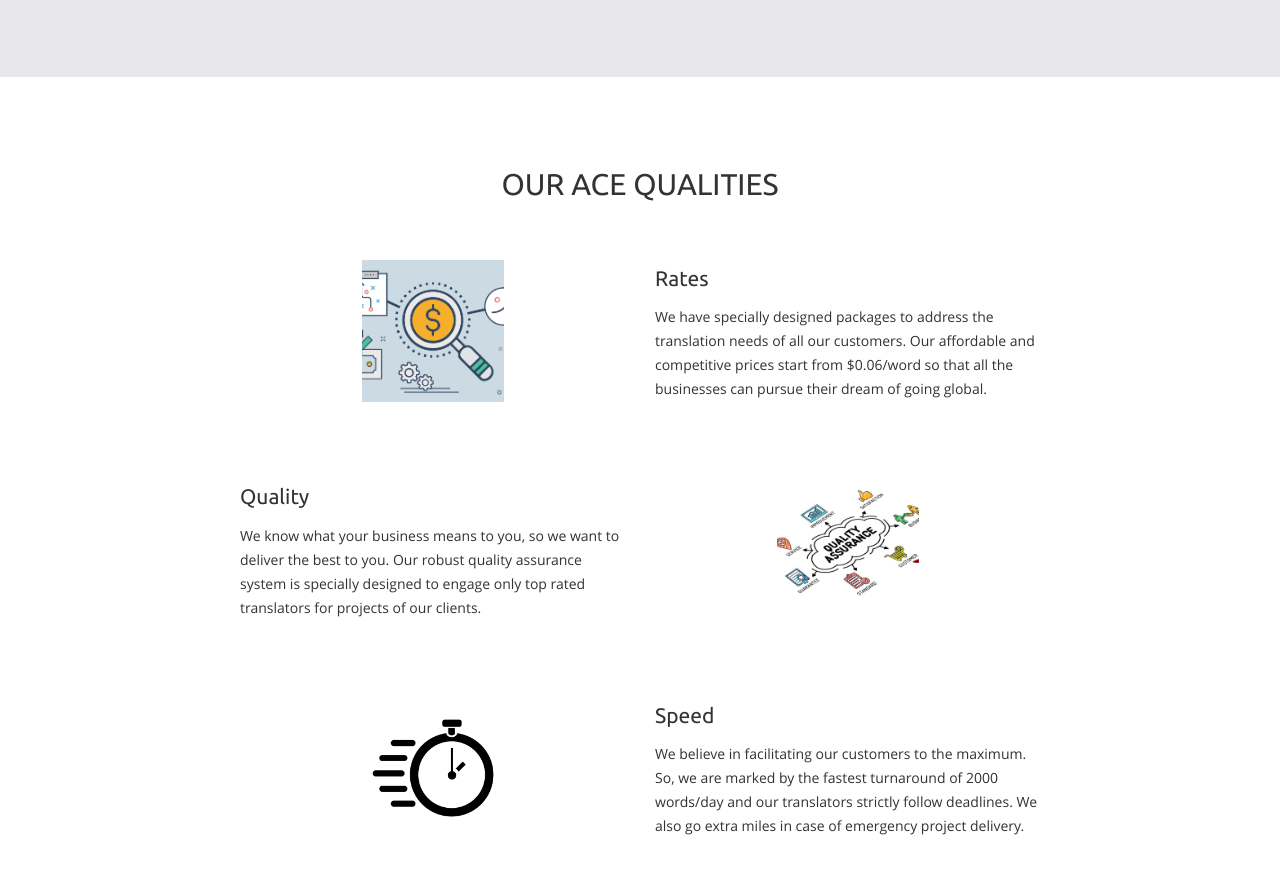
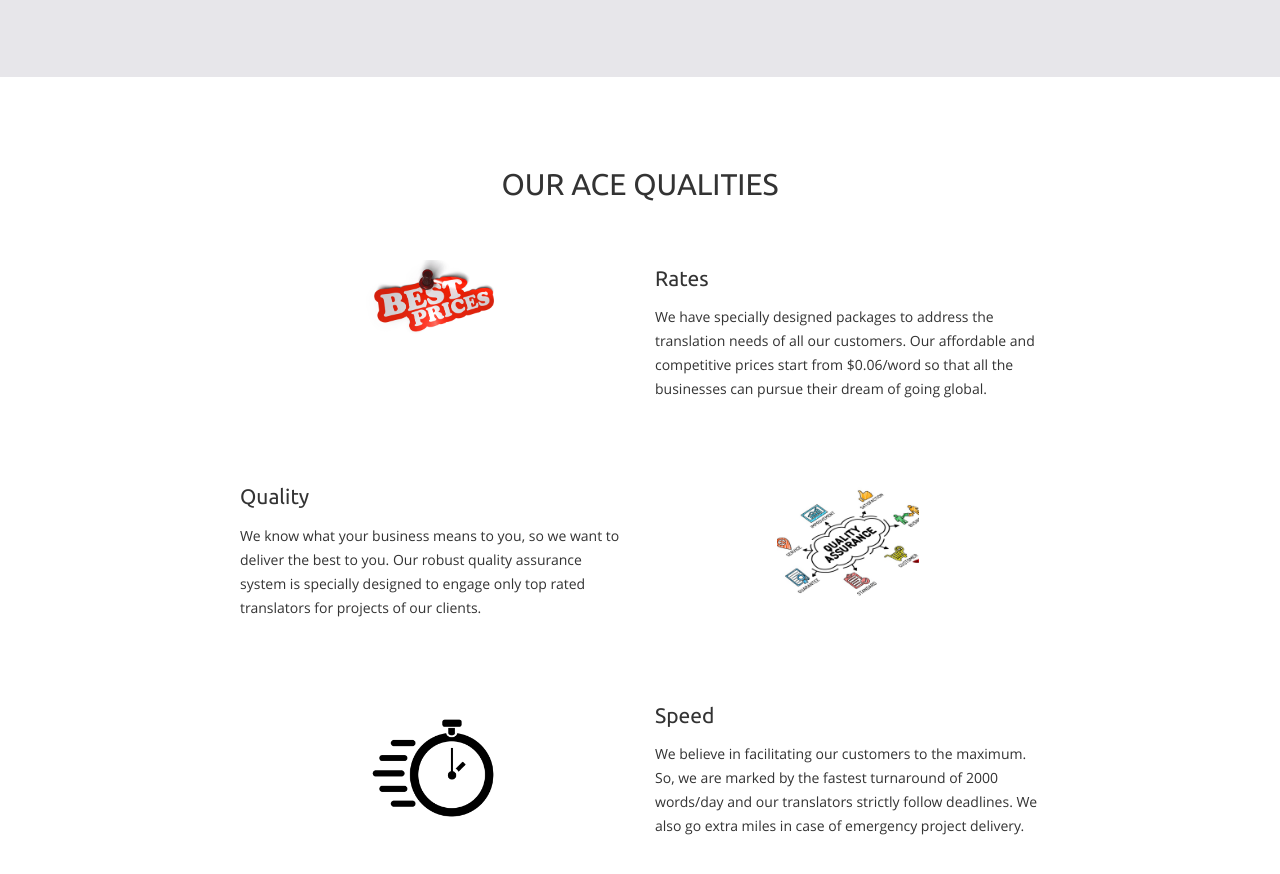
Before and after one commit to jndctranslation/landing_page, a Jekyll site: the page built from pages/home.md, in a window 1280 px wide and 900 px high, scrolled down 1209 px. Shown: the top 874 px of the window. Built offline with Jekyll 4.4.1, drawn with Linux system fonts in a browser that asks for light colours.

Commit message:
Update Website Pages “home_page_information”

```diff
--- a/_data/pages/home.yml
+++ b/_data/pages/home.yml
@@ -36,7 +36,7 @@ block_3:
   background_image: ''
   color_overlay: 'rgba(50, 50, 50, 0)'
   items:
-    - icon: /assets/images/upload/1_gztfphmxf03765dlvaxohg.png
+    - icon: /assets/images/upload/good-price-png-5.png
       text: >-
         We have specially designed packages to address the translation needs of
         all our customers. Our affordable and competitive prices start from
```
